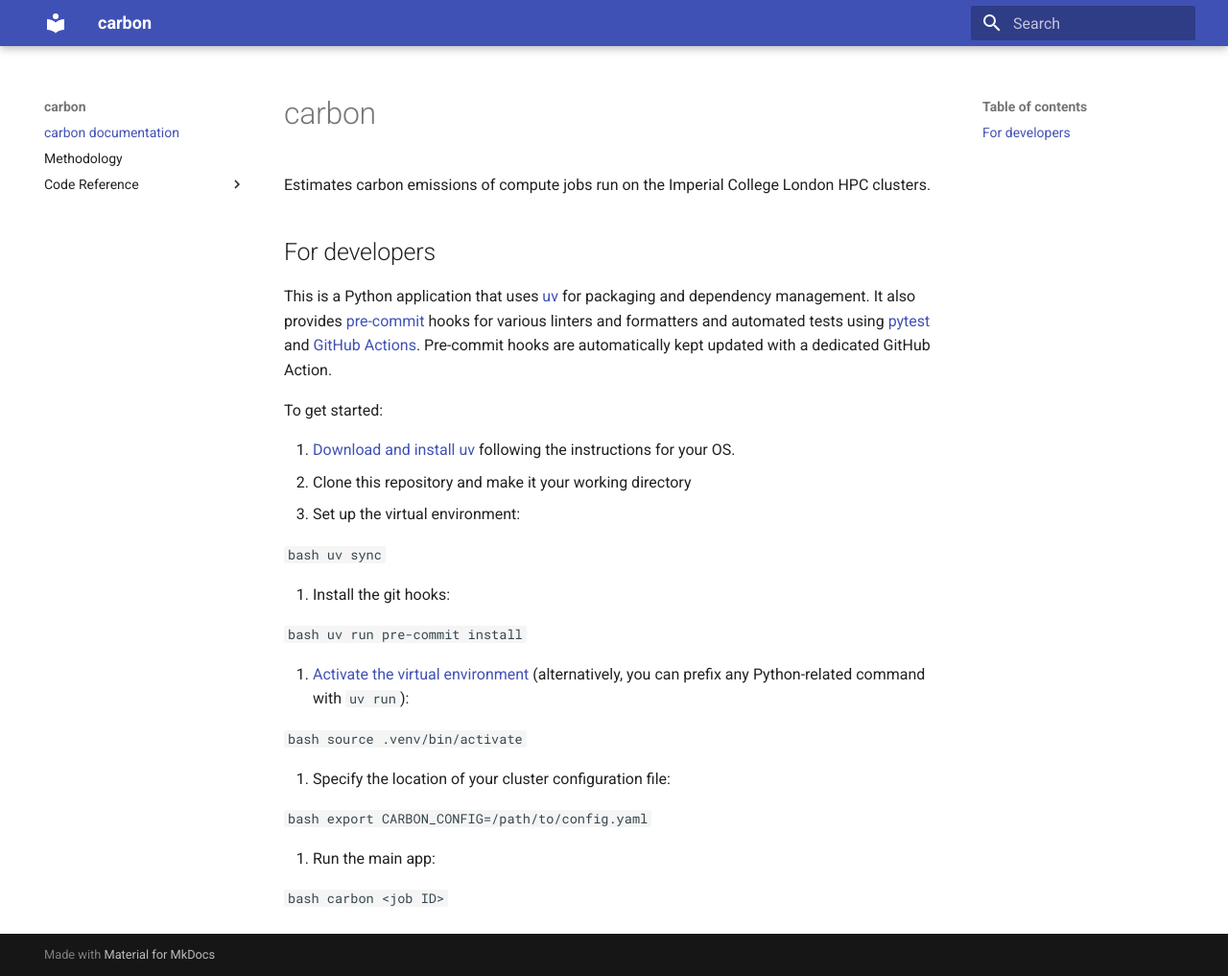
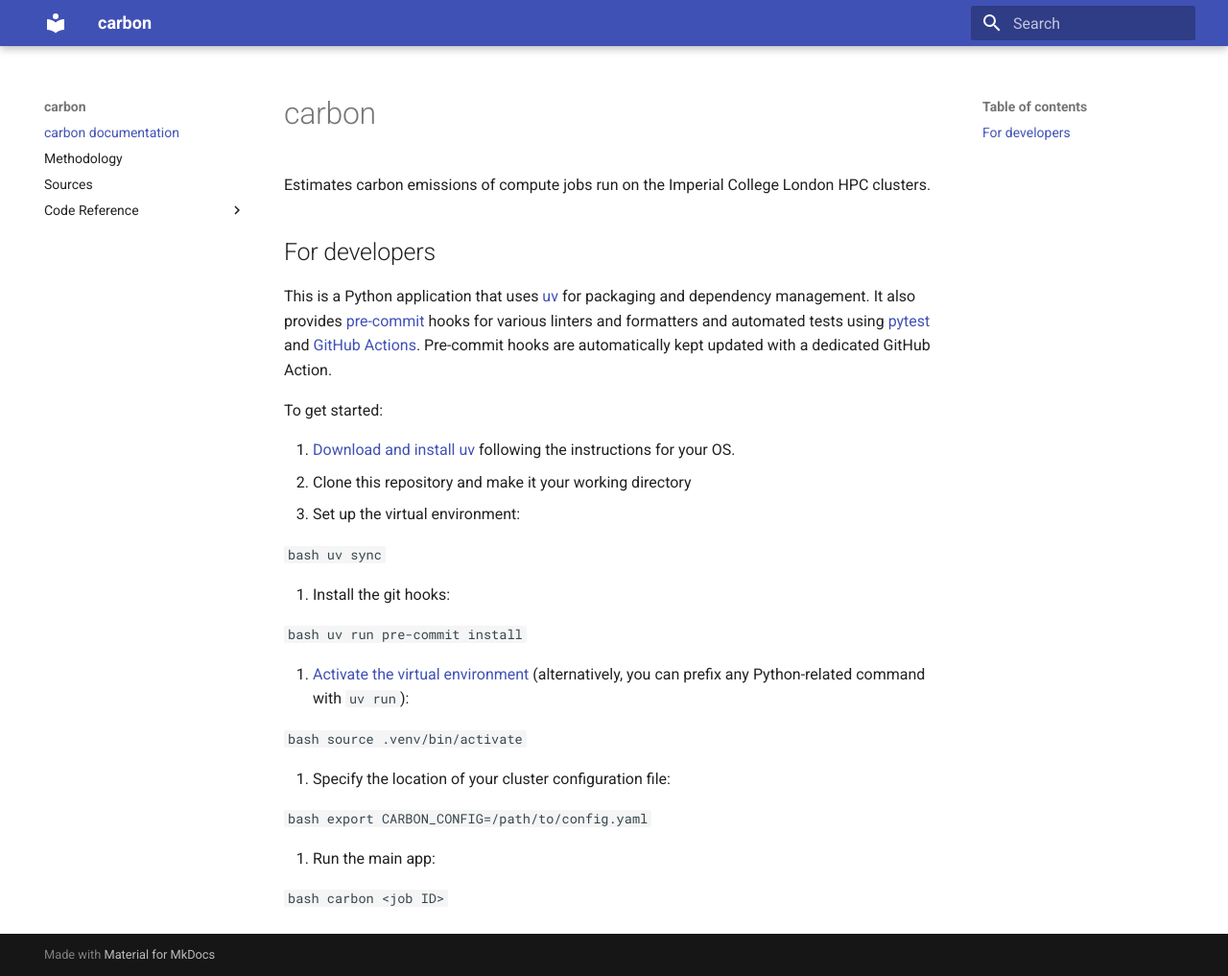
Before and after one commit to ImperialCollegeLondon/carbon, an MkDocs documentation site: the page built from docs/index.md, in a window 1280 px wide and 1017 px high. Shown: the whole window at 96% size. Built offline with MkDocs 1.6.1 and Material for MkDocs 9.7.7, drawn with Linux system fonts in a browser that asks for light colours.

Commit message:
Add sources to mkdocs.yml to allow navigation from the index page

```diff
--- a/mkdocs.yml
+++ b/mkdocs.yml
@@ -35,5 +35,6 @@ plugins:
 nav:
   - carbon documentation: index.md
   - Methodology: methodology.md
+  - Sources: sources.md
   # defer to gen-files + literate-nav
   - Code Reference: reference/
```
